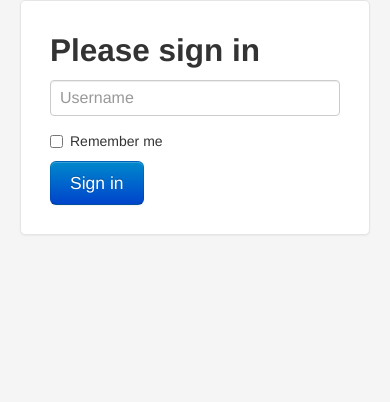
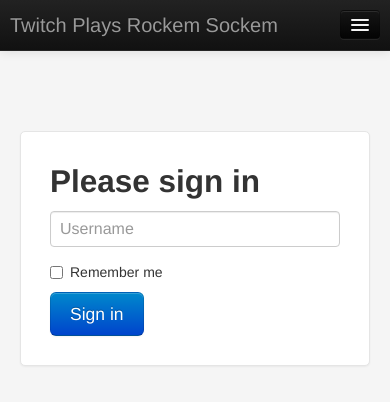
Before and after one commit to devChuk/TwitchPlaysRockEmSockEm, a plain HTML site: page Website/templates/login.html in a window 390 px wide. Drawn offline with Linux system fonts and the light colour scheme.

Commit message:
more login page stuff

```diff
--- a/Website/templates/login.html
+++ b/Website/templates/login.html
@@ -2,7 +2,7 @@
 <html lang="en">
   <head>
     <meta charset="utf-8">
-    <title>Sign in &middot; Twitter Bootstrap</title>
+    <title>LOGIN-TWITCH PLAYS ROCKEM SOCKEM</title>
     <meta name="viewport" content="width=device-width, initial-scale=1.0">
     <meta name="description" content="">
     <meta name="author" content="">
@@ -61,6 +61,27 @@
 
   <body>
 
+    <div class="navbar navbar-inverse navbar-fixed-top">
+      <div class="navbar-inner">
+        <div class="container">
+          <button type="button" class="btn btn-navbar" data-toggle="collapse" data-target=".nav-collapse">
+            <span class="icon-bar"></span>
+            <span class="icon-bar"></span>
+            <span class="icon-bar"></span>
+          </button>
+          <a class="brand" href="#">Twitch Plays Rockem Sockem</a>
+          <div class="nav-collapse collapse">
+            <ul class="nav">
+              <li class="active"><a href="#">Home</a></li>
+              <li><a href="#about">About</a></li>
+              <li><a href="#contact">Contact</a></li>
+            </ul>
+          </div><!--/.nav-collapse -->
+        </div>
+      </div>
+    </div>
+    <br><br><br>
+
     <div class="container">
 
       <form class="form-signin" action = "" method = "POST">
```
